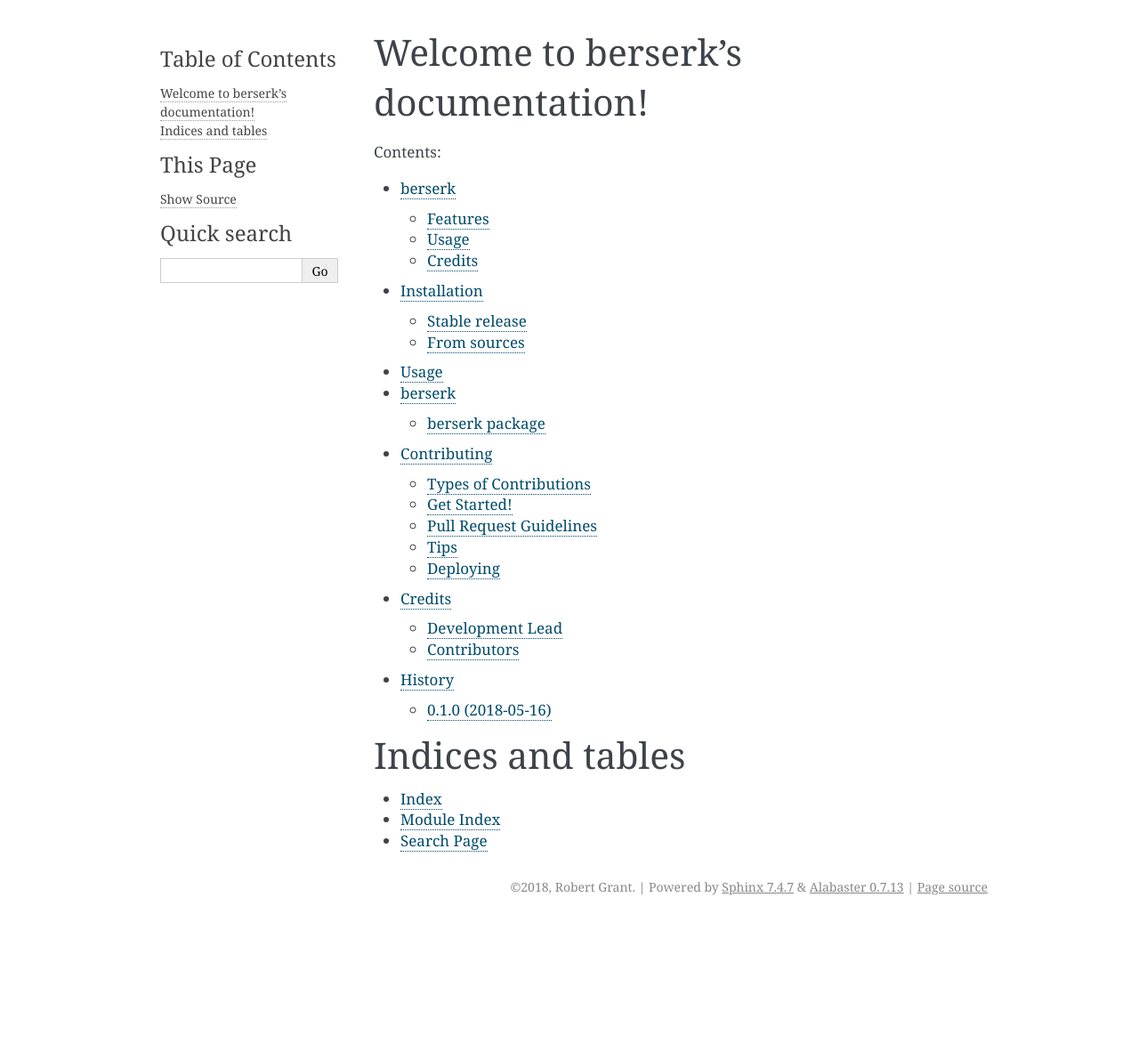
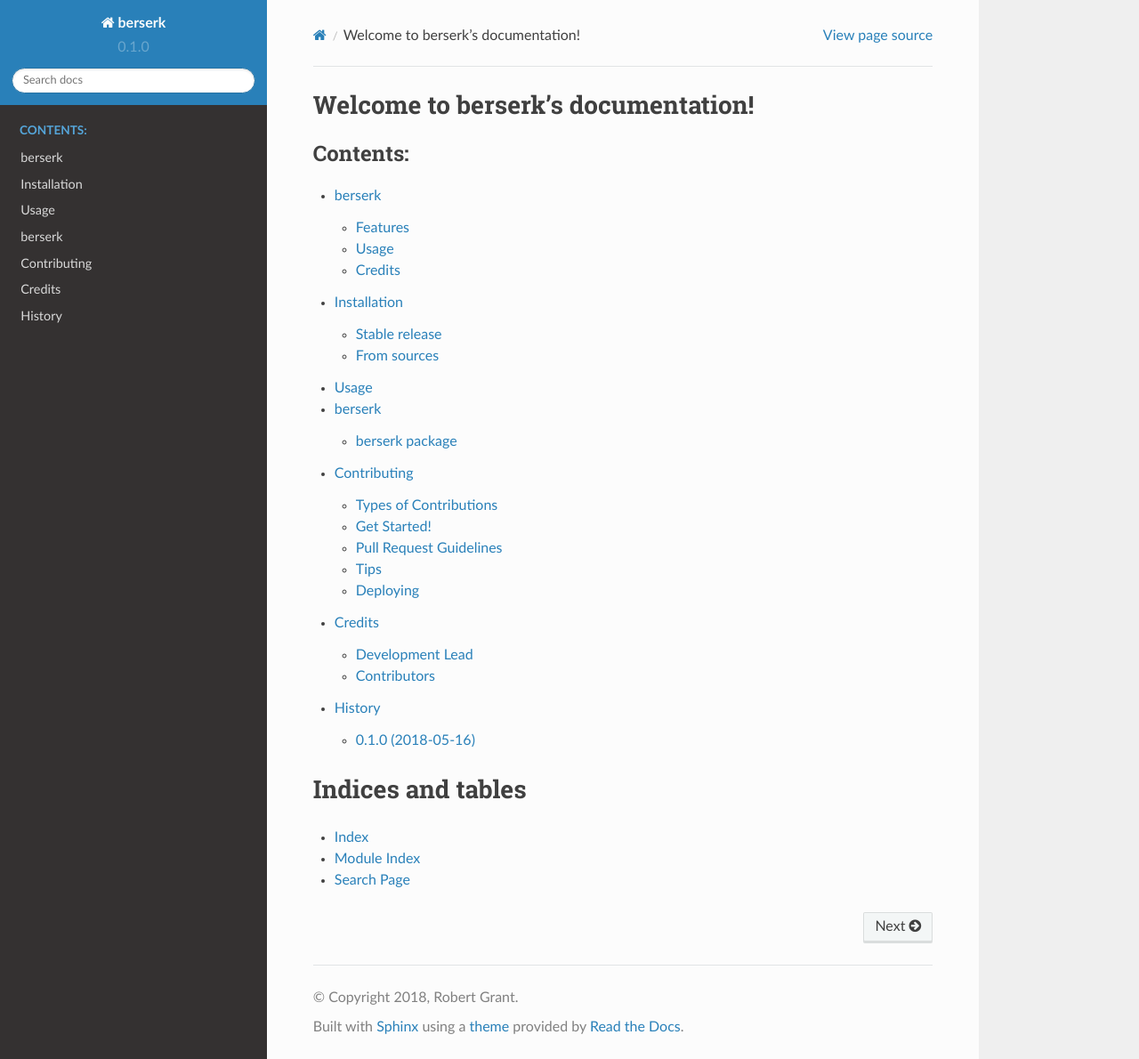
Before and after one commit to rhgrant10/berserk, a Sphinx documentation site: the page built from docs/index.rst, in a window 1280 px wide and 1190 px high. Shown: the whole window at 89% size. Built offline with Sphinx 7.4.7 and the Read the Docs theme 2.0.0, drawn with Linux system fonts in a browser that asks for light colours.

Commit message:
Add intersphinx and use rtd-theme

```diff
--- a/docs/conf.py
+++ b/docs/conf.py
@@ -32,7 +32,11 @@ import berserk
 
 # Add any Sphinx extension module names here, as strings. They can be
 # extensions coming with Sphinx (named 'sphinx.ext.*') or your custom ones.
-extensions = ['sphinx.ext.autodoc', 'sphinx.ext.viewcode']
+extensions = [
+    'sphinx.ext.autodoc',
+    'sphinx.ext.viewcode',
+    'sphinx.ext.intersphinx',
+]
 
 # Add any paths that contain templates here, relative to this directory.
 templates_path = ['_templates']
@@ -84,7 +88,8 @@ todo_include_todos = False
 # The theme to use for HTML and HTML Help pages.  See the documentation for
 # a list of builtin themes.
 #
-html_theme = 'alabaster'
+# html_theme = 'alabaster'
+html_theme = 'sphinx_rtd_theme'
 
 # Theme options are theme-specific and customize the look and feel of a
 # theme further.  For a list of options available for each theme, see the
@@ -158,3 +163,10 @@ texinfo_documents = [
      'One line description of project.',
      'Miscellaneous'),
 ]
+
+
+# Example configuration for intersphinx: refer to the Python standard library.
+intersphinx_mapping = {
+    'http://docs.python.org/3/': None,
+    'http://docs.python-requests.org/en/latest/': None
+}
```
